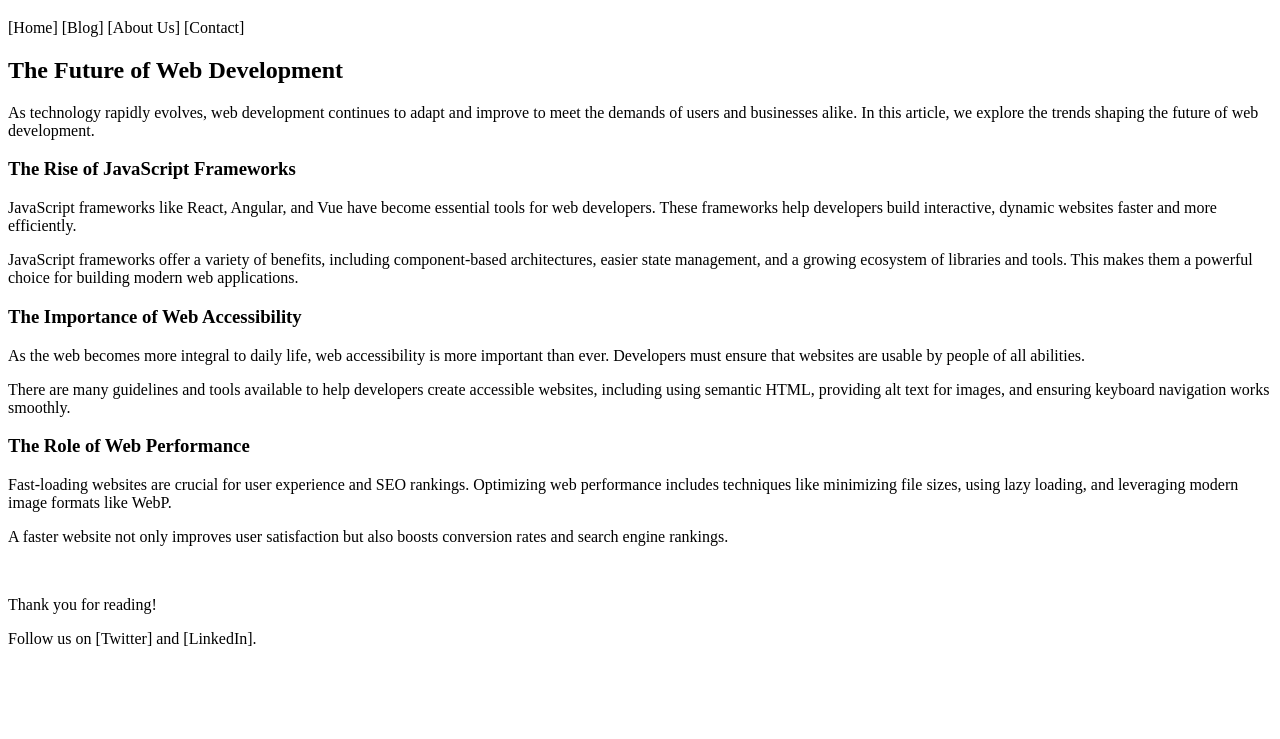
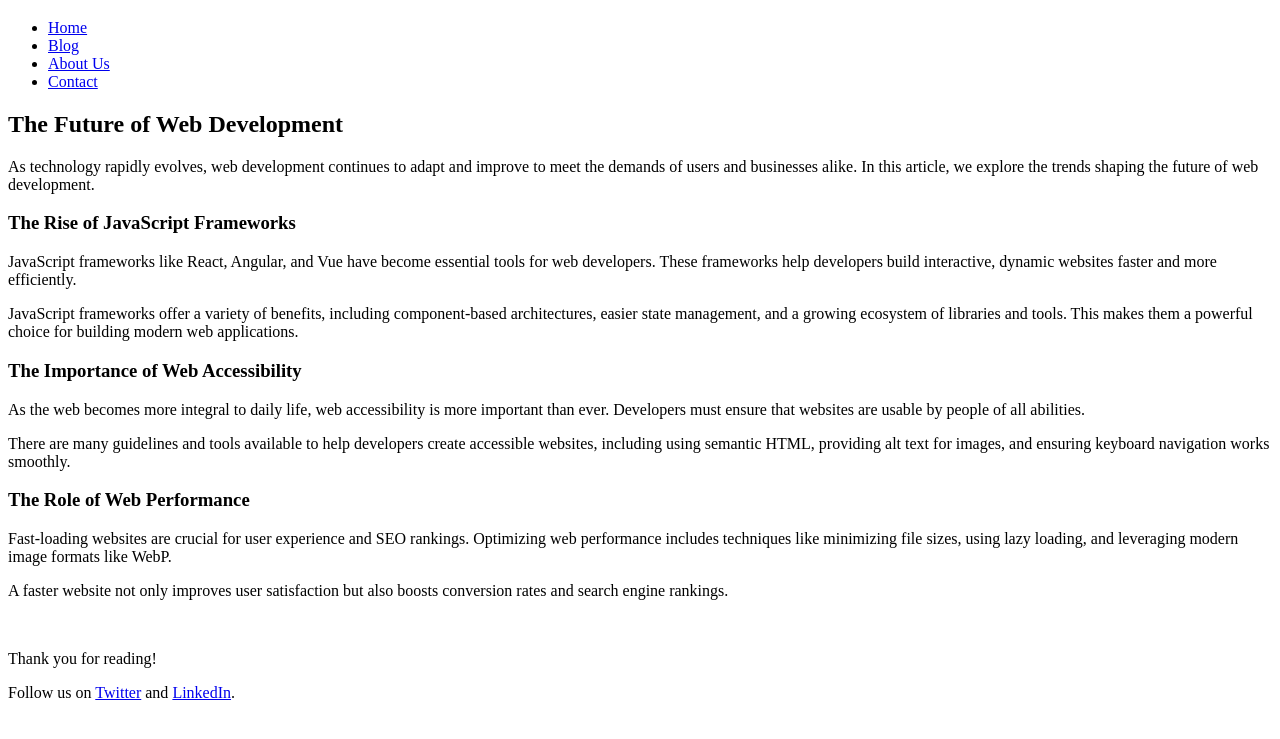
Before and after one commit to ksamonte50/CSEN60_Fall24, a plain HTML site: page labs/lab1/article.html in a window 1280 px wide. Shown: the part 61-800 px from the top of the page. Drawn offline with Linux system fonts and the light colour scheme.

Commit message:
updates to nav and footer

```diff
--- a/labs/lab1/article.html
+++ b/labs/lab1/article.html
@@ -10,7 +10,14 @@
             <!-- Website Title -->
             <h1>Tech Insights</h1>
             <!-- Navigation -->
-            <nav>[Home] [Blog] [About Us] [Contact]</nav>
+            <nav>
+                <ul>
+                    <li><a href="#">Home</a></li>
+                    <li><a href="#">Blog</a></li>
+                    <li><a href="#">About Us</a></li>
+                    <li><a href="#">Contact</a></li>
+                </ul>
+            </nav>
         </header>
         <main>
             <article>
@@ -56,7 +63,7 @@
         <footer>
             <!-- Footer -->
             <p>Thank you for reading!</p>
-            <p>Follow us on [Twitter] and [LinkedIn].</p>
+            <p>Follow us on <a href="#">Twitter</a> and <a href="#">LinkedIn</a>.</p>
         </footer>
     </body>
 </html>
```
Also changed, not shown: 1 other file.
